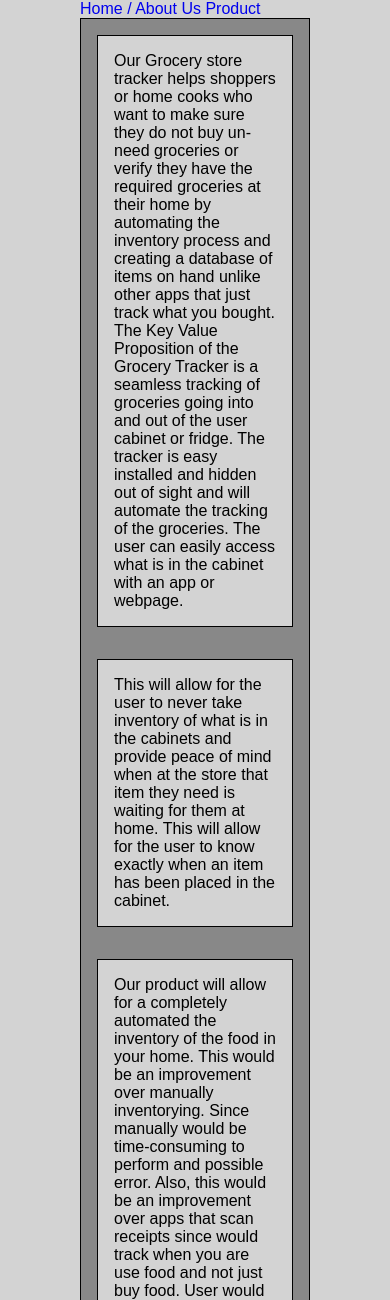
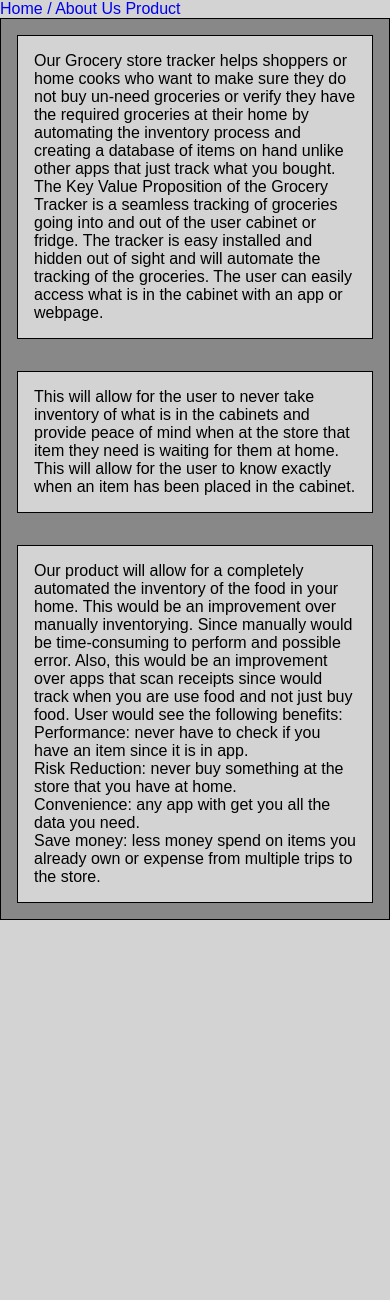
Before and after one commit to jas003ucsd/ECE140B_website, a Python web app: template web/src/templates/KVP.html in a window 390 px wide. Shown: the top 1300 px of the page. After the commit the page ends 920 px from the top, so only its background shows below. Run offline with Jinja, Linux system fonts and the light colour scheme; the template is opened without the code that fills it, so the values that code supplies are empty.

Commit message:
update mobile

```diff
--- a/web/src/public/css/myStyleSheet.css
+++ b/web/src/public/css/myStyleSheet.css
@@ -28,7 +28,7 @@ section {
 
 .main {
     /*margin-left: 10rem;*/
-    padding: 0rem 5rem;
+    /*padding: 0rem 5rem;*/
     /*padding: 1rem;*/
     font-family: sans-serif;
     font-size: 1rem;
--- a/web/src/templates/index.html
+++ b/web/src/templates/index.html
@@ -51,7 +51,7 @@
 <body>
     <!-- Navigation bar -->
     <header class="header">
-                <meta charset="UTF-8">
+        <meta charset="UTF-8">
         <title>Automatic Grocery Inventory</title>
         <meta name="viewport" content="width=device-width,initial-scale=1">
         <link rel="stylesheet" type="text/css" href="css/myStyleSheet.css">
```
